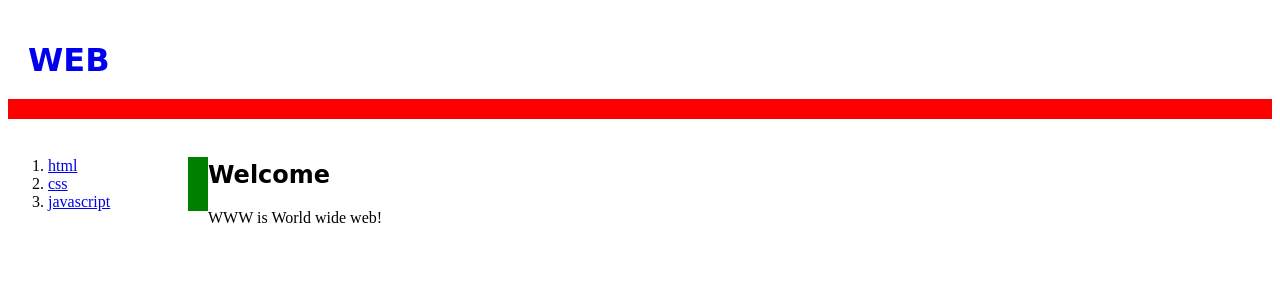
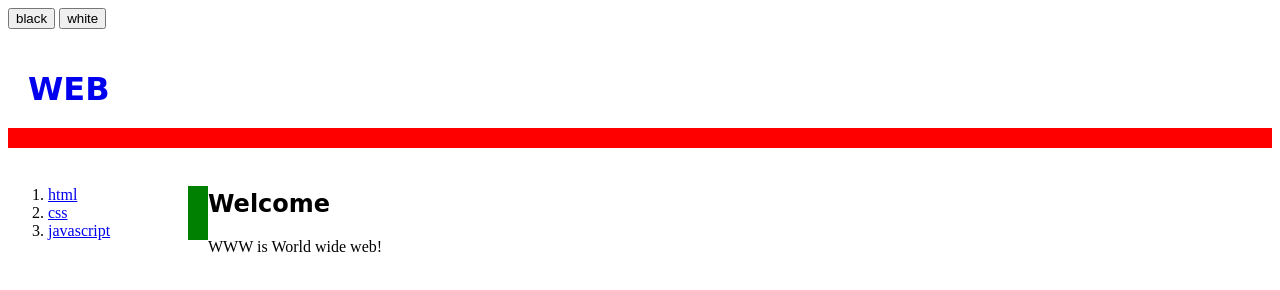
Before and after one commit to egoingsb/ai-school-web-1, a plain HTML site: page index.html in a window 1280 px wide. Drawn offline with Linux system fonts and the light colour scheme; a web font is replaced by a local one.

Commit message:
black, white 기능 구현

```diff
--- a/index.html
+++ b/index.html
@@ -28,6 +28,14 @@
     </style>
 </head>
 <body>
+    <input type="button" value="black" onclick="
+        document.querySelector('body').style.backgroundColor='black';
+        document.querySelector('body').style.color='white';
+    ">
+    <input type="button" value="white" onclick="
+        document.querySelector('body').style.backgroundColor='white';
+        document.querySelector('body').style.color='black';
+    ">
     <h1><a href="index.html">WEB</a></h1>
     <div id="container">
         <ol>
```
